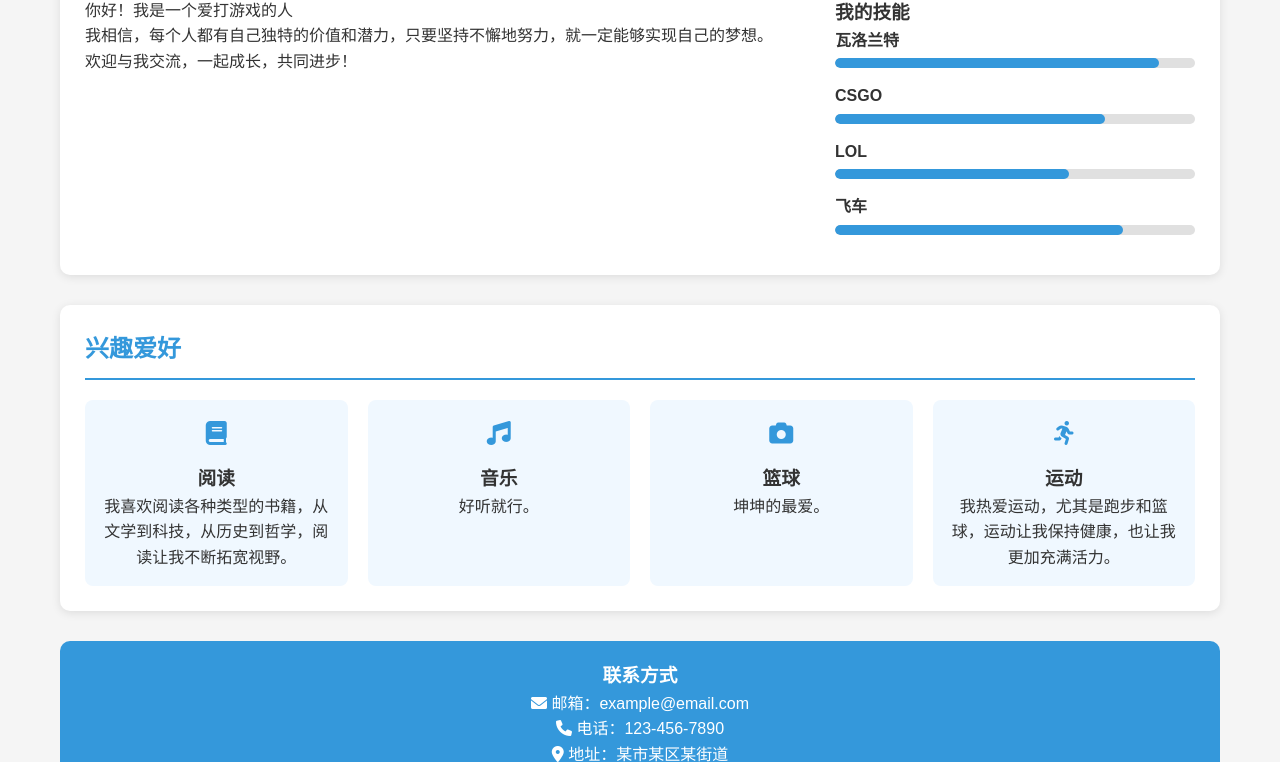
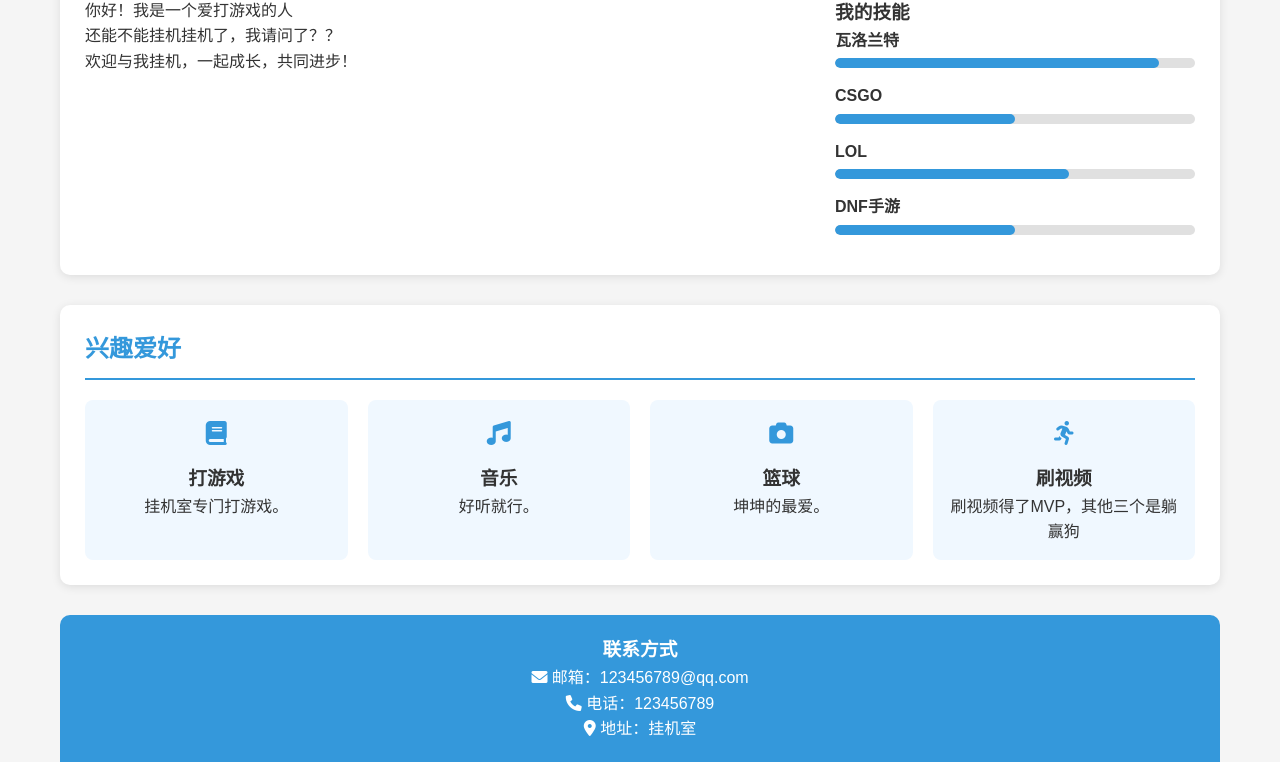
Before and after one commit to 1172925404/11729254004.github.io, a plain HTML site: page index.html in a window 1280 px wide. Shown: the part 590-1352 px from the top of the page. Drawn offline with Linux system fonts and the light colour scheme.

Commit message:
Update index.html

```diff
--- a/index.html
+++ b/index.html
@@ -217,8 +217,8 @@
             <div class="about-content">
                 <div class="about-text">
                     <p>你好！我是一个爱打游戏的人</p>
-                    <p>我相信，每个人都有自己独特的价值和潜力，只要坚持不懈地努力，就一定能够实现自己的梦想。</p>
-                    <p>欢迎与我交流，一起成长，共同进步！</p>
+                    <p>还能不能挂机挂机了，我请问了？？</p>
+                    <p>欢迎与我挂机，一起成长，共同进步！</p>
                 </div>
                 <div class="skills">
                     <h3>我的技能</h3>
@@ -231,7 +231,7 @@
                     <div class="skill-item">
                         <div class="skill-name">CSGO</div>
                         <div class="skill-bar">
-                            <div class="skill-level" style="width: 75%;"></div>
+                            <div class="skill-level" style="width: 50%;"></div>
                         </div>
                     </div>
                     <div class="skill-item">
@@ -241,9 +241,9 @@
                         </div>
                     </div>
                     <div class="skill-item">
-                        <div class="skill-name">飞车</div>
+                        <div class="skill-name">DNF手游</div>
                         <div class="skill-bar">
-                            <div class="skill-level" style="width: 80%;"></div>
+                            <div class="skill-level" style="width: 50%;"></div>
                         </div>
                     </div>
                 </div>
@@ -257,8 +257,8 @@
                     <div class="interest-icon">
                         <i class="fas fa-book"></i>
                     </div>
-                    <h3>阅读</h3>
-                    <p>我喜欢阅读各种类型的书籍，从文学到科技，从历史到哲学，阅读让我不断拓宽视野。</p>
+                    <h3>打游戏</h3>
+                    <p>挂机室专门打游戏。</p>
                 </div>
                 <div class="interest-item">
                     <div class="interest-icon">
@@ -278,8 +278,8 @@
                     <div class="interest-icon">
                         <i class="fas fa-running"></i>
                     </div>
-                    <h3>运动</h3>
-                    <p>我热爱运动，尤其是跑步和篮球，运动让我保持健康，也让我更加充满活力。</p>
+                    <h3>刷视频</h3>
+                    <p>刷视频得了MVP，其他三个是躺赢狗</p>
                 </div>
             </div>
         </section>
@@ -287,17 +287,17 @@
         <footer id="contact">
             <div class="contact-info">
                 <h3>联系方式</h3>
-                <p><i class="fas fa-envelope"></i> 邮箱：example@email.com</p>
-                <p><i class="fas fa-phone"></i> 电话：123-456-7890</p>
-                <p><i class="fas fa-map-marker-alt"></i> 地址：某市某区某街道</p>
+                <p><i class="fas fa-envelope"></i> 邮箱：123456789@qq.com</p>
+                <p><i class="fas fa-phone"></i> 电话：123456789</p>
+                <p><i class="fas fa-map-marker-alt"></i> 地址：挂机室</p>
             </div>
             <div class="social-links">
-                <a href="#"><i class="fab fa-weixin"></i></a>
-                <a href="#"><i class="fab fa-weibo"></i></a>
+                <a href="https://www.baidu.com"><i class="fab fa-weixin"></i></a>
+                <a href="https://weibo.com/newlogin?tabtype=weibo&gid=102803&openLoginLayer=0&url=https%3A%2F%2Fweibo.com%2F"><i class="fab fa-weibo"></i></a>
                 <a href="#"><i class="fab fa-github"></i></a>
                 <a href="#"><i class="fab fa-linkedin"></i></a>
             </div>
-            <p>&copy; 2023 我的个人空间. 保留所有权利.</p>
+            <p>&copy; 2025 我的个人空间. 不保留任何权利，随便玩玩试试水。</p>
         </footer>
     </div>
 </body>
```
